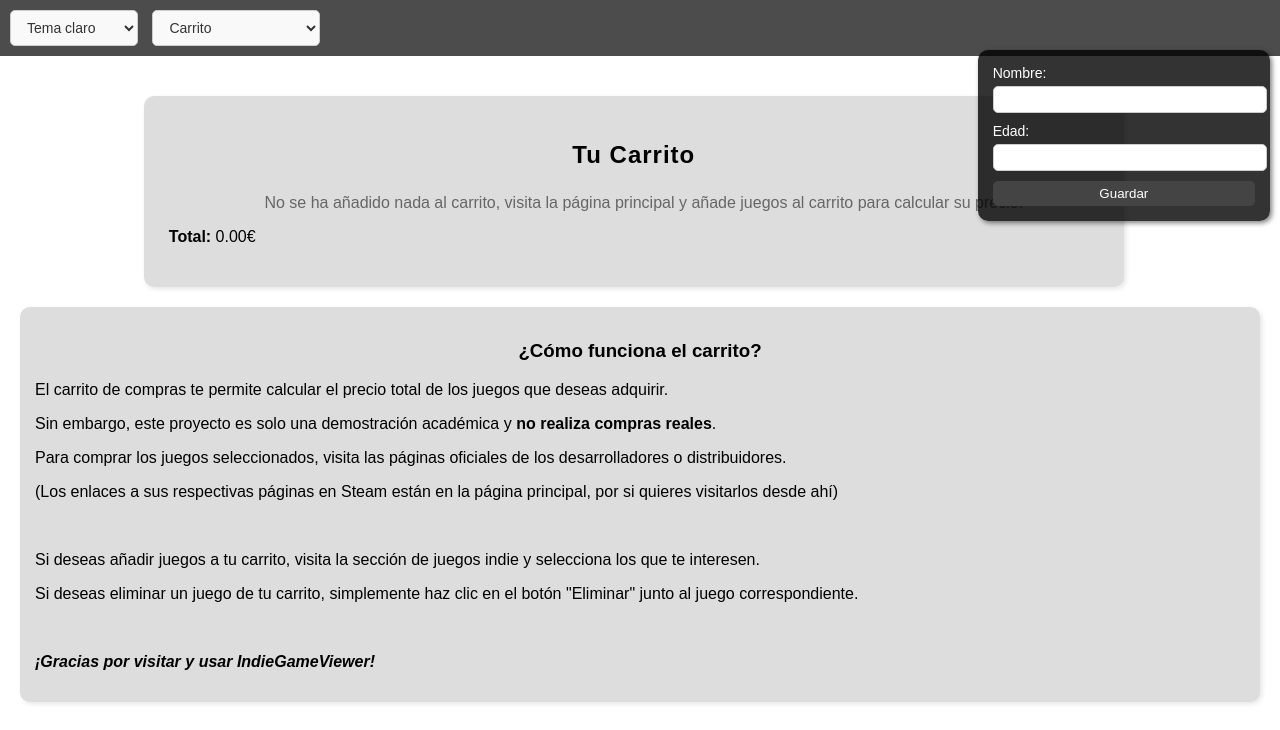
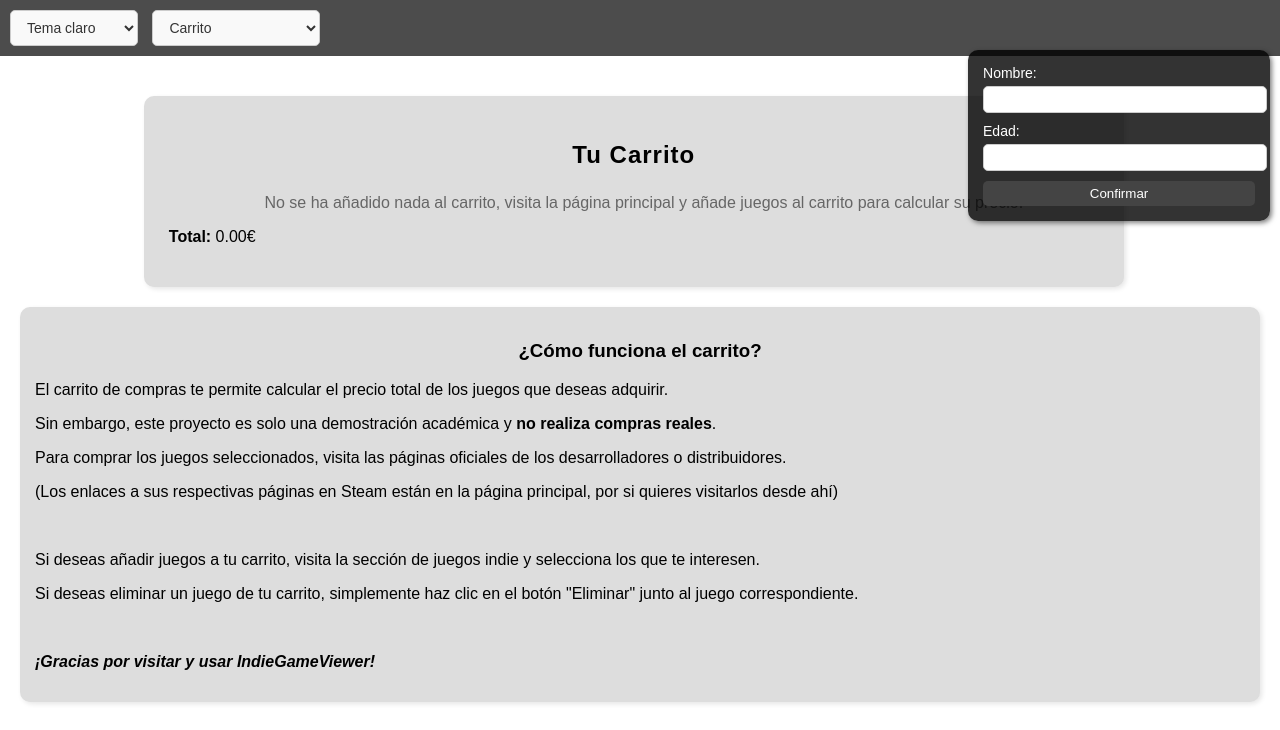
Before and after one commit to JMC-1DAW/Trabajo-Final-LMSG, a plain HTML site: page cart.html in a window 1280 px wide. Shown: the top 730 px of the page. Drawn offline with Linux system fonts and the light colour scheme.

Commit message:
Doing this for checking the web things
Idk if it updates in real time or not

```diff
--- a/cart.html
+++ b/cart.html
@@ -44,7 +44,7 @@
             <input type="text" id="nombre" required>
             <label for="edad">Edad:</label>
             <input type="number" id="edad" required>
-            <button type="submit">Guardar</button>
+            <button type="submit">Confirmar</button>
         </form>
     </div>
 
```
Also changed, not shown: index.html (+1 -1 lines), 1 other file.
